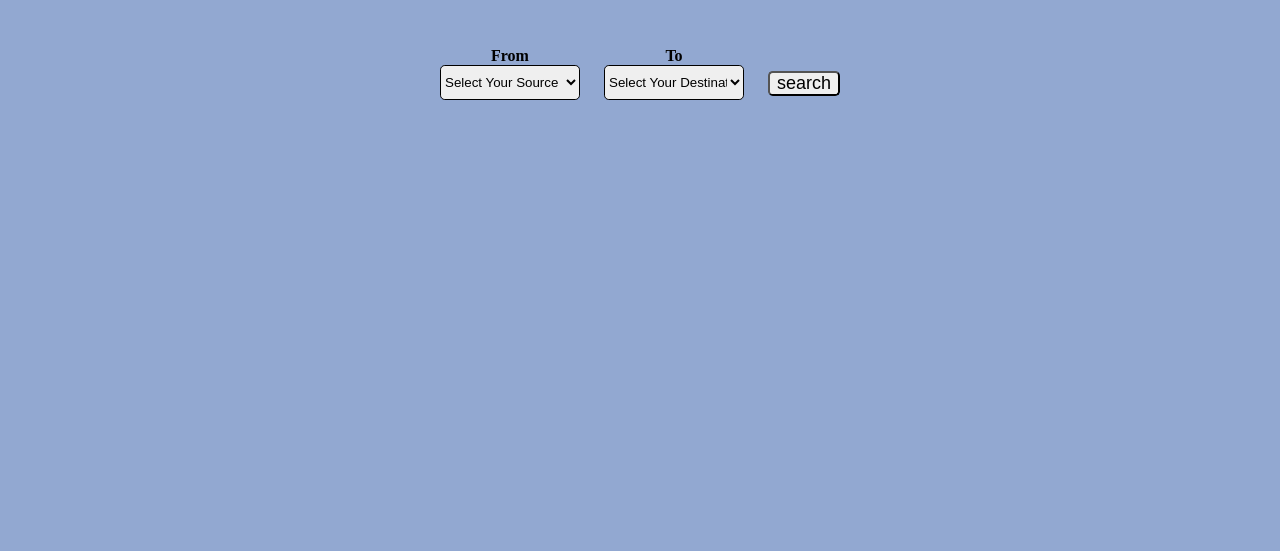
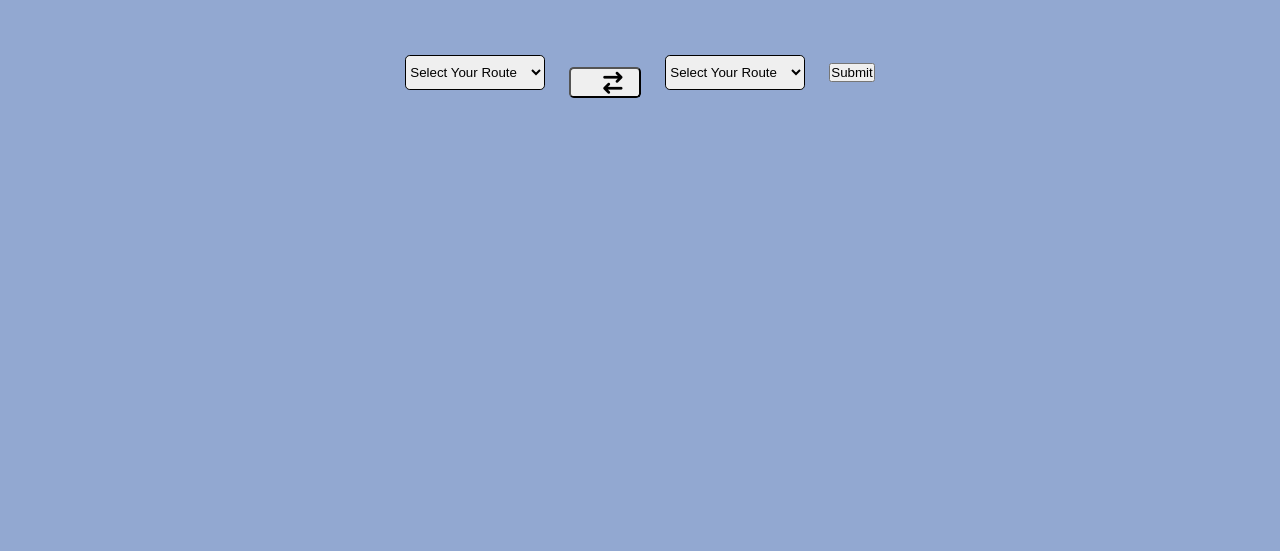
Before and after one commit to SUUJALVAG/sih.frontpage, a plain HTML site: page index.html in a window 1280 px wide. Shown: the part 249-800 px from the top of the page. Drawn offline with Linux system fonts and the light colour scheme.

Commit message:
Update index.html

```diff
--- a/index.html
+++ b/index.html
@@ -12,10 +12,11 @@
 </head>
 
 <body>
+    <div class="container">
         <header>
             <a href="#" class="bus-scheduler">
                 <i class="fa-solid fa-bus"></i>
-            <h2>Bus Scheduler</h2>
+                <h2>YATRI</h2>
             </a>
             <div class="links">
                 <a href="#">Home</a>
@@ -29,52 +30,54 @@
         <main>
             <div class="text">
                 <h1 id="text1">Plan Your Bus Journey</h1>
-            <p>Find the best route and schedule for your bus trip.</p>
+                <p class="text2">Find the best route and schedule for your bus trip.</p>
             </div>
 
             <div class="route">
                 <div class="from">
-                <div id="from1">From</div>
-                <select>
-                    <option value="">Select Your Source</option>
-                    <option value="ANAND VIHAR">ANAND VIHAR</option>
-                    <option value="AZADPUR">AZADPUR</option>
+                    <form method="post" action="upload.php">
+                    <select name="options" class="drop">
+
+                        <option value="">Select Your Route</option>
+                        <option value="ANAND VIHAR">ANAND VIHAR ISBT</option>
                         <option value="BADARPUR BORDER">BADARPUR BORDER</option>
                         <option value="BAWANA">BAWANA</option>
                         <option value="HAUZ KHAS">HAUZ KHAS</option>
                         <option value="KALYANPURI">KALYANPURI</option>
                         <option value="NAJAFGARH">NAJAFGARH</option>
-                    <option value="NEHRUPLACE TERMINAL">NEHRUPLACE TERMINAL</option>
+                        <option value="NEHRUPLACE TERMINAL">NEHRU PLACE TERMINAL</option>
                         <option value="SHIVAJI STADIUM">SHIVAJI STADIUM</option>
-                    <option value="UTTAMNAGAR">UTTAMNAGAR</option>
+                        <option value="UTTAMNAGAR">UTTAMNAGAR T</option>
                         <option value="AZADPUR">AZADPUR</option>
                     </select>
                 </div>
 
-            <div class="to">
-                <div id="to1">To</div>
-                <select>
-                    <option value="">Select Your Destination</option>
-                    <option value="ANAND VIHAR">ANAND VIHAR</option>
-                    <option value="AZADPUR">AZADPUR</option>
+               <BUTTON id="icon"> <i class="fa-solid fa-arrow-right-arrow-left"></i></BUTTON>
+
+                <div class="TO">
+                    <select name="options2" class="drop">
+                        <option value="">Select Your Route</option>
+                        <option value="ANAND VIHAR">ANAND VIHAR ISBT</option>
                         <option value="BADARPUR BORDER">BADARPUR BORDER</option>
                         <option value="BAWANA">BAWANA</option>
                         <option value="HAUZ KHAS">HAUZ KHAS</option>
                         <option value="KALYANPURI">KALYANPURI</option>
                         <option value="NAJAFGARH">NAJAFGARH</option>
-                    <option value="NEHRUPLACE TERMINAL">NEHRUPLACE TERMINAL</option>
+                        <option value="NEHRUPLACE TERMINAL">NEHRU PLACE TERMINAL</option>
                         <option value="SHIVAJI STADIUM">SHIVAJI STADIUM</option>
-                    <option value="UTTAMNAGAR">UTTAMNAGAR</option>
+                        <option value="UTTAMNAGAR">UTTAMNAGAR T</option>
                         <option value="AZADPUR">AZADPUR</option>
                     </select>
+
                 </div>
 
-            <div class="search">
-                <button>search</button>
+                <div class="submit1">
+                     <input type="submit" value="Submit" class="submit">
                 </div>
+            </form>
             </div>
         </main>
-
+    </div>
 </body>
 
 </html>
```
Lines whose indentation alone changed are shown as unchanged.
